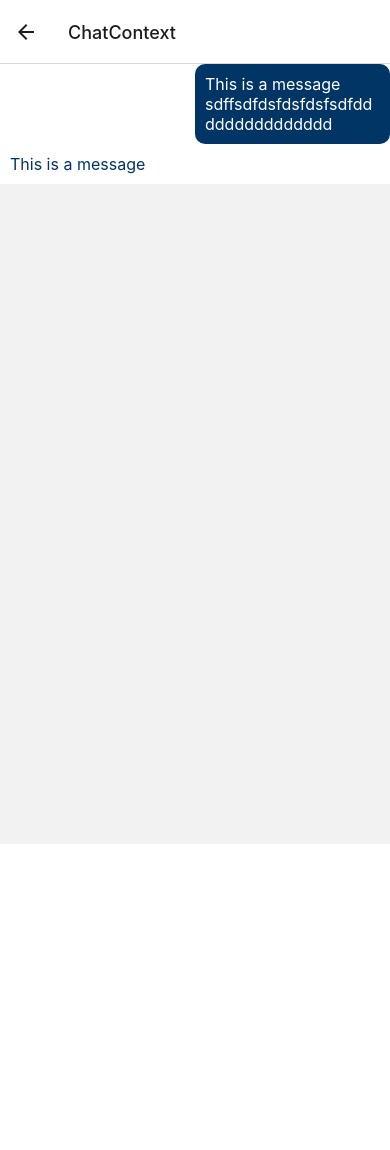
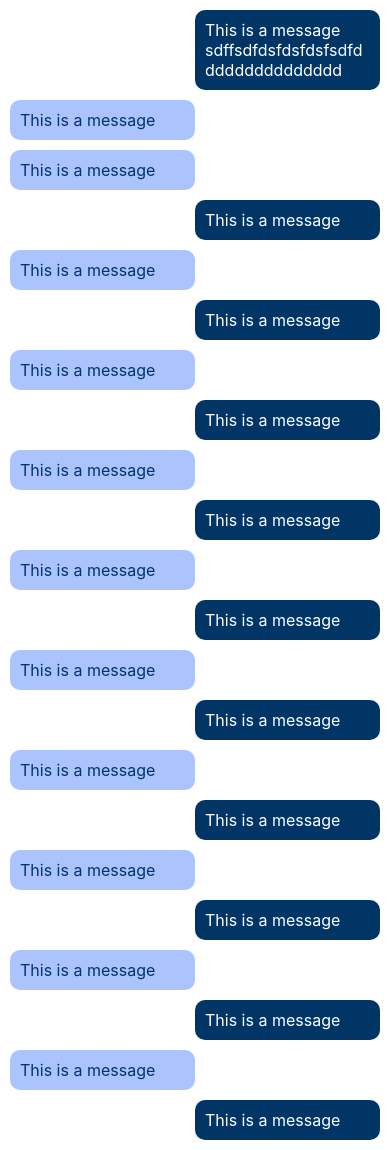
Before and after one commit to Sandun-Induranga/React-Native-Chat-App, a React Native app: screen /ChatContext in a window 390 px wide. Before the commit the page ends 844 px from the top, so only its background shows below. Built offline with nearby package versions, Linux system fonts and the light colour scheme.

Commit message:
Created Slide Component

```diff
--- a/components/ChatContext.js
+++ b/components/ChatContext.js
@@ -9,6 +9,26 @@ const ChatContext = () => {
       <View style={styles.container}>
         <SendMessage text="This is a message sdffsdfdsfdsfdsfsdfddddddddddddddd" />
         <ReceivedMessage text="This is a message" />
+        <ReceivedMessage text="This is a message" />
+        <SendMessage text="This is a message" />
+        <ReceivedMessage text="This is a message" />
+        <SendMessage text="This is a message" />
+        <ReceivedMessage text="This is a message" />
+        <SendMessage text="This is a message" />
+        <ReceivedMessage text="This is a message" />
+        <SendMessage text="This is a message" />
+        <ReceivedMessage text="This is a message" />
+        <SendMessage text="This is a message" />
+        <ReceivedMessage text="This is a message" />
+        <SendMessage text="This is a message" />
+        <ReceivedMessage text="This is a message" />
+        <SendMessage text="This is a message" />
+        <ReceivedMessage text="This is a message" />
+        <SendMessage text="This is a message" />
+        <ReceivedMessage text="This is a message" />
+        <SendMessage text="This is a message" />
+        <ReceivedMessage text="This is a message" />
+        <SendMessage text="This is a message" />
       </View>
     </ScrollView>
   );
@@ -22,5 +42,7 @@ const styles = StyleSheet.create({
     backgroundColor: "#fff",
     alignItems: "center",
     width: "100%",
+    padding: 10,
+    gap: 10,
   },
 });
--- a/components/ReceiveMessage.js
+++ b/components/ReceiveMessage.js
@@ -14,7 +14,7 @@ export default ReceivedMessage;
 const styles = StyleSheet.create({
   container: {
     flex: 1,
-    backgroundColor: "#fff",
+    backgroundColor: "#abc4ff",
     alignItems: "center",
     justifyContent: "start",
     width: "50%",
--- a/navigations/AppNavigator.js
+++ b/navigations/AppNavigator.js
@@ -2,12 +2,13 @@ import { createStackNavigator } from "@react-navigation/stack";
 import React from "react";
 import TabNavigator from "./TabNavigator";
 import ChatContext from "../components/ChatContext";
+import { TabBarItem } from "react-native-tab-view";
 
 const Stack = createStackNavigator();
 
 const AppNavigator = () => {
   return (
-    <Stack.Navigator>
+    <Stack.Navigator screenOptions={{ headerShown: false }}>
       <Stack.Screen name="YouChat" component={TabNavigator} />
       <Stack.Screen name="ChatContext" component={ChatContext} />
     </Stack.Navigator>
--- a/navigations/TabNavigator.js
+++ b/navigations/TabNavigator.js
@@ -2,15 +2,21 @@ import Chats from "../screens/Chats";
 import Status from "../screens/Status";
 import Calls from "../screens/Calls";
 import { createMaterialTopTabNavigator } from "@react-navigation/material-top-tabs";
-import React from "react";
+import React, { useState } from "react";
 import { StyleSheet } from "react-native";
-import { View } from "react-native-web";
 
 const Tab = createMaterialTopTabNavigator();
 
 const TabNavigator = () => {
+  const [isChat, setIsChat] = useState(false);
   return (
-    <Tab.Navigator style={styles.container}>
+    <Tab.Navigator
+      screenOptions={{
+        // tabBarItemStyle: { backgroundColor: "#00a5e0" },
+        tabBarContentContainerStyle: { backgroundColor: "#00a5e0" },
+        tabBarLabelStyle: { color: "white", focus: "red" },
+      }}
+    >
       <Tab.Screen name="Chats" component={Chats} />
       <Tab.Screen name="Status" component={Status} />
       <Tab.Screen name="Calls" component={Calls} />
```
Also changed, not shown: components/Slide.js (added, +12 -0 lines).
